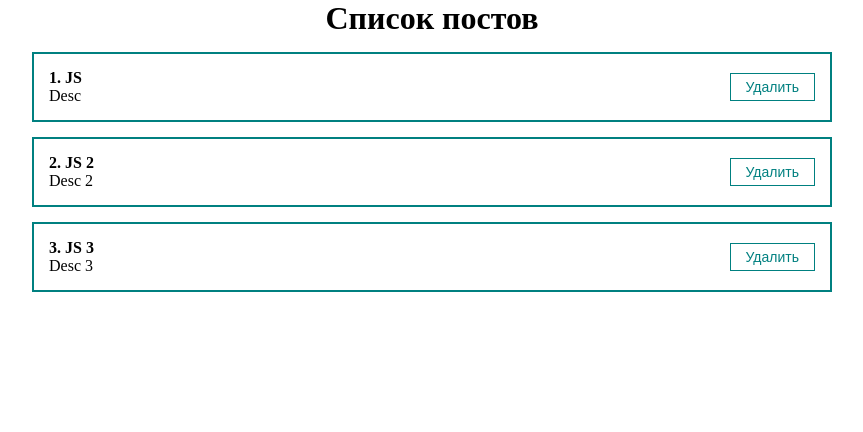
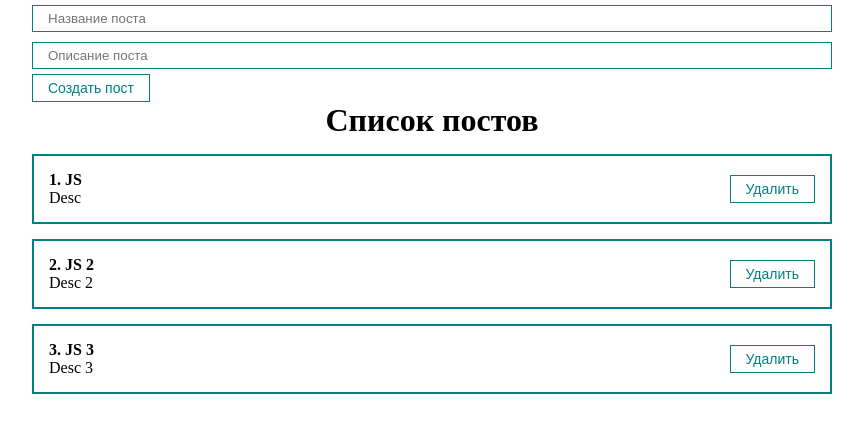
Before and after one commit to iAllBe/react-fundamental-course, a React (Create React App) app: page / in a window 1280 px wide. Shown: the top 432 px of the page, without its empty margins (208-1071 px from the left). Built offline with nearby package versions, Linux system fonts and the light colour scheme.

Commit message:
add PostForm.jsx

```diff
--- a/src/App.js
+++ b/src/App.js
@@ -1,5 +1,6 @@
 import {useState} from "react";
 import PostList from "./components/PostList";
+import PostForm from "./components/PostForm";
 
 export default function App() {
     const [posts, setPosts] = useState([
@@ -8,8 +9,18 @@ export default function App() {
         {id: 3, title: 'JS 3', body: 'Desc 3'},
     ]);
 
+    const [post, setPost] = useState({title: '', body: ''});
+    console.log(post);
+
+    function addNewPost(e) {
+        e.preventDefault();
+        setPosts([...posts, {...post, id: Date.now()}]);
+        setPost({title: '', body: ''});
+    }
+
     return (
         <div className="App">
+            <PostForm post={post} setPost={setPost} addNewPost={addNewPost}/>
             <PostList posts={posts} title="Список постов"/>
         </div>
     );
--- /dev/null
+++ b/src/components/PostForm.jsx
@@ -0,0 +1,14 @@
+import MyInput from "./UI/input/MyInut";
+import MyButton from "./UI/button/MyButton";
+
+export default function PostForm({post, setPost, addNewPost}) {
+    return (
+        <form>
+            <MyInput type="text" placeholder="Название поста"
+                     onChange={e => setPost({...post, title: e.target.value})}/>
+            <MyInput type="text" placeholder="Описание поста"
+                     onChange={e => setPost({...post, body: e.target.value})}/>
+            <MyButton onClick={addNewPost}>Создать пост</MyButton>
+        </form>
+    )
+}
--- a/src/components/PostItem.jsx
+++ b/src/components/PostItem.jsx
@@ -1,10 +1,10 @@
 import MyButton from "./UI/button/MyButton";
 
-export default function PostItem({post}) {
+export default function PostItem({post, index}) {
     return (
         <div className="post">
             <div className="post__content">
-                <strong>{post.id}. {post.title}</strong>
+                <strong>{index + 1}. {post.title}</strong>
                 <div>{post.body}</div>
             </div>
             <div className="post__btns">
--- a/src/components/PostList.jsx
+++ b/src/components/PostList.jsx
@@ -4,8 +4,8 @@ export default function PostList({posts, title}) {
     return (
         <>
             <h1>{title}</h1>
-            {posts.map(post =>
-                <PostItem post={post} key={post.id}/>
+            {posts.map((post, index) =>
+                <PostItem post={post} index={index} key={post.id}/>
             )}
         </>
     );
```
